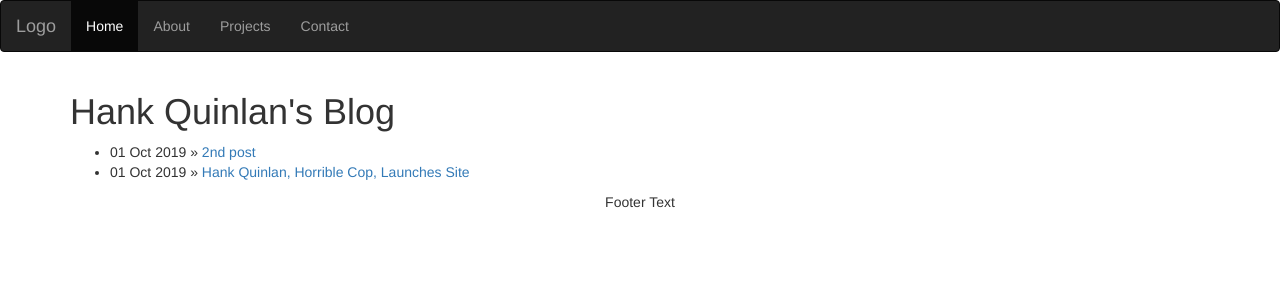
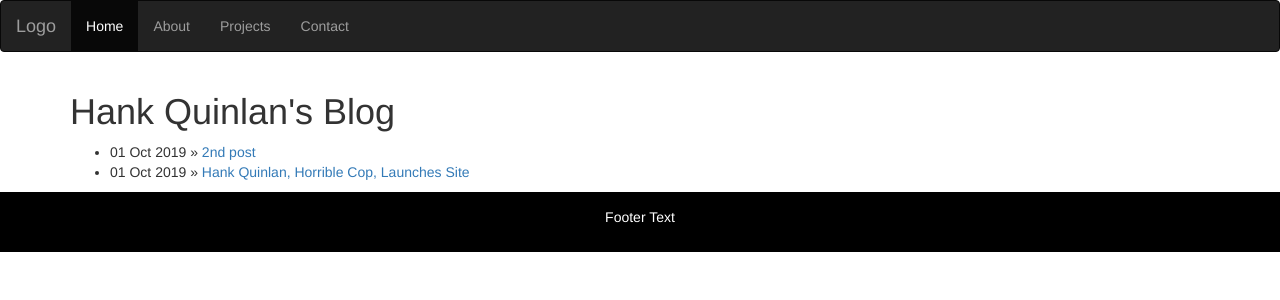
Before and after one commit to 3dproject/idah, a Jekyll site: the page built from blog/index.html, in a window 1280 px wide. Shown: the top 300 px of the page. Built offline with Jekyll 4.4.1, drawn with Linux system fonts in a browser that asks for light colours.

Commit message:
added base url for css link to work on jekyll

```diff
--- a/_layouts/default.html
+++ b/_layouts/default.html
@@ -12,7 +12,7 @@
 
 <!-- Latest compiled JavaScript -->
 <script src="https://maxcdn.bootstrapcdn.com/bootstrap/3.4.1/js/bootstrap.min.js"></script>
-<link rel="stylesheet" href="styles/main.css">
+<link rel="stylesheet" href="{{site.baseurl}}/styles/main.css">
 </head>
 <body>
     <nav class="navbar navbar-inverse">
--- a/blog/index.html
+++ b/blog/index.html
@@ -2,7 +2,6 @@
 layout: default
 title: Hank Quinlan's Blog
 ---
-<link rel="stylesheet" href="styles/main.css">
 	<h1>{{ page.title }}</h1>
 	<ul class="posts">
 
```
